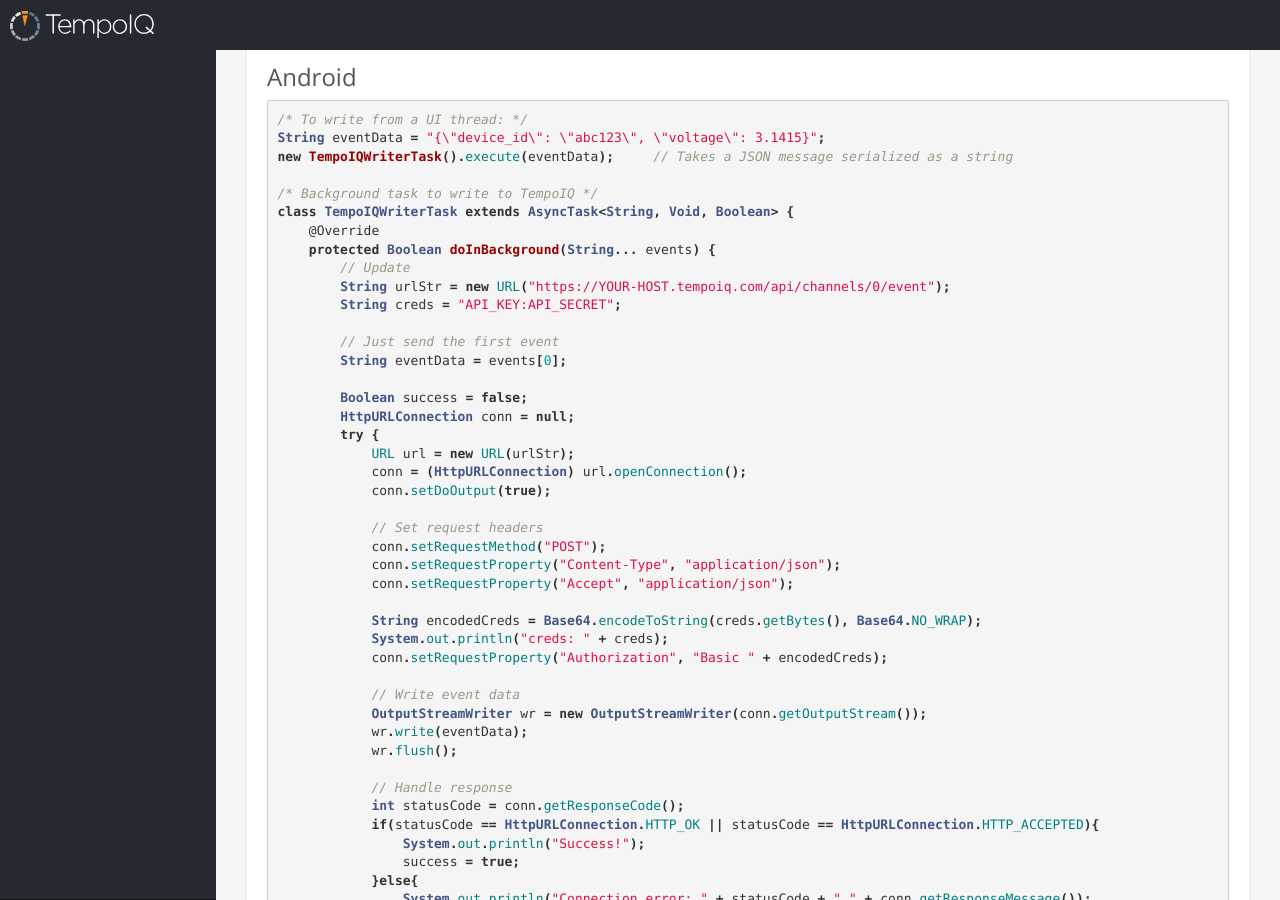
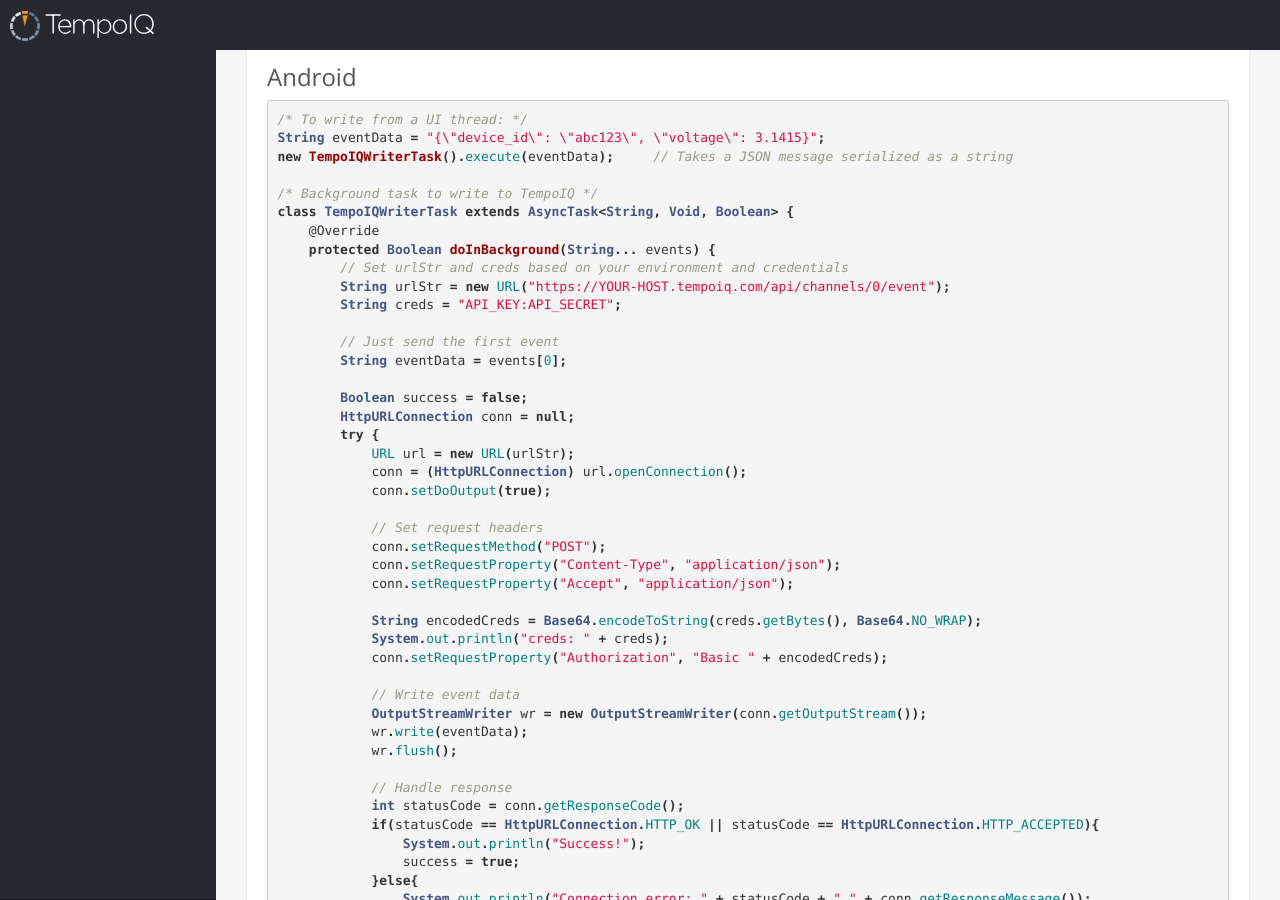
Before and after one commit to jcc333/tempo-api-docs, a Jekyll site: the page built from writing.md, in a window 1280 px wide and 900 px high, scrolled down 1832 px. Built offline with Jekyll 4.4.1, drawn with Linux system fonts in a browser that asks for light colours.

Commit message:
Fix copy

```diff
--- a/writing.md
+++ b/writing.md
@@ -111,7 +111,7 @@ new TempoIQWriterTask().execute(eventData);     // Takes a JSON message serializ
 class TempoIQWriterTask extends AsyncTask<String, Void, Boolean> {
     @Override
     protected Boolean doInBackground(String... events) {
-        // Update
+        // Set urlStr and creds based on your environment and credentials
         String urlStr = new URL("https://YOUR-HOST.tempoiq.com/api/channels/0/event");
         String creds = "API_KEY:API_SECRET";
 
```
